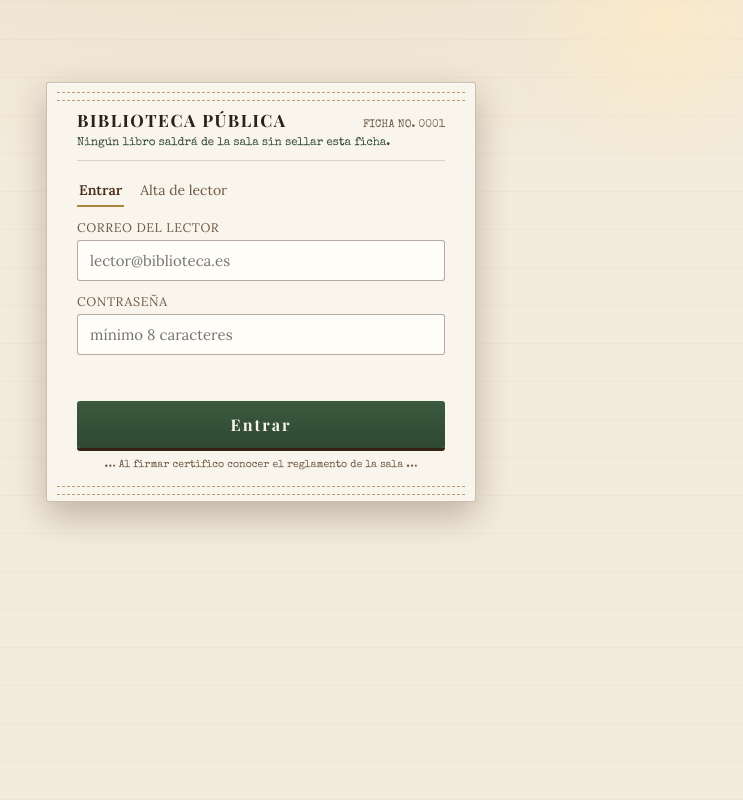
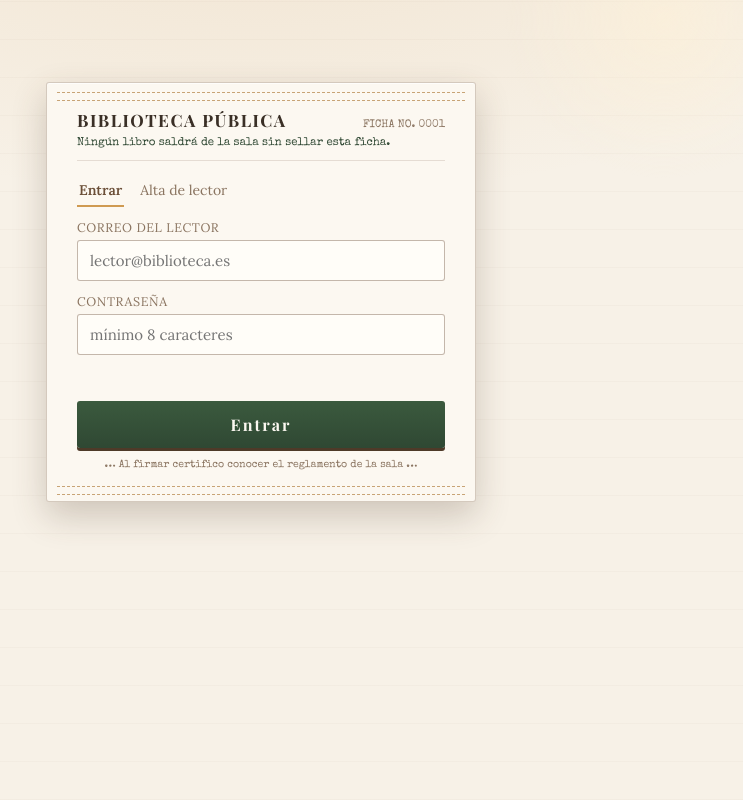
Before and after one commit to RaulCarrascoMartin/Biblioteca, a Spring Boot app: page / in a window 1280 px wide. Shown: the whole page, without its empty margins (379-1122 px from the left). Run offline with Spring Boot 4, Linux system fonts and the light colour scheme; some of the project's set-up classes (security, data sources, template engines, error pages and the like) are left out, and stand-ins take their place.

Commit message:
feat(ui): paleta moderna crema/pastel, header claro, botón Solicitar más claro y alineado
- Theme: cremas pastel, header crema, bronce/oro más claros y saturados, madera suavizada
- Cubiertas: fuera el morado -> melocotón pastel; naranjas aclarados y más saturados
- Botón Solicitar: gradiente más claro y botones alineados al mismo nivel en el catálogo

```diff
--- a/src/main/resources/static/css/styles.css
+++ b/src/main/resources/static/css/styles.css
@@ -1,16 +1,16 @@
 :root {
-  --nuez: #4a2f1d;
-  --nuez-oscura: #362215;
-  --roble: #7a5230;
-  --roble-claro: #8a5f38;
-  --crema: #f4ebdd;
-  --crema-alta: #faf5ec;
+  --nuez: #6b4f38;
+  --nuez-oscura: #4e3a28;
+  --roble: #96704a;
+  --roble-claro: #a37a50;
+  --crema: #f7f1e7;
+  --crema-alta: #fcf8f1;
   --verde: #3b5a3e;
   --verde-oscuro: #2f4833;
-  --bronce: #a8863d;
-  --oro: #c9a961;
-  --tinta: #2b2118;
-  --tinta-suave: #6d5a47;
+  --bronce: #cf9a52;
+  --oro: #dcb877;
+  --tinta: #3a2f26;
+  --tinta-suave: #8a7460;
   --serif-disp: "Playfair Display", Georgia, serif;
   --serif: "Lora", Georgia, serif;
   --maquina: "Special Elite", "Courier New", monospace;
@@ -141,10 +141,10 @@ body {
 .index-card {
   width: min(430px, 100%);
   background: var(--crema-alta);
-  border: 1px solid rgba(74, 47, 29, 0.28);
+  border: 1px solid rgba(107, 79, 56, 0.28);
   box-shadow:
     0 1px 0 rgba(255,255,255,0.7) inset,
-    0 14px 34px rgba(54, 34, 21, 0.28);
+    0 14px 34px rgba(78, 58, 40, 0.24);
   padding: 26px 30px 20px;
   position: relative;
   border-radius: 3px;
@@ -154,7 +154,7 @@ body {
   position: absolute;
   left: 10px; right: 10px;
   height: 7px;
-  border: 1px dashed rgba(166, 124, 66, 0.7);
+  border: 1px dashed rgba(178, 129, 66, 0.7);
   border-width: 1px 0;
 }
 .index-card::before { top: 9px; }
@@ -207,7 +207,7 @@ body {
   font-size: 15px;
   color: var(--tinta);
   background: #fffdf8;
-  border: 1px solid rgba(74,47,29,0.4);
+  border: 1px solid rgba(107,79,56,0.4);
   border-radius: 3px;
   padding: 10px 12px;
   outline: none;
--- a/src/main/resources/static/js/covers.js
+++ b/src/main/resources/static/js/covers.js
@@ -5,11 +5,11 @@
     ["#6f3a34", "#5a2d29"], /* burdeos */
     ["#48604a", "#3a4f3d"], /* verde musgo */
     ["#3c5871", "#334a60"], /* azul apagado */
-    ["#9a6f34", "#825c2a"], /* ocre */
-    ["#5c4a68", "#4c3d57"], /* violeta */
-    ["#9c5a44", "#834a37"], /* terracota */
+    ["#c9973f", "#a97a29"], /* ocre */
+    ["#eab08f", "#d68a62"], /* melocotón pastel */
+    ["#d07a47", "#b25a2c"], /* terracota */
     ["#596069", "#4b5159"], /* pizarra */
-    ["#a8873d", "#8f7231"]  /* mostaza */
+    ["#d3a648", "#b98a33"]  /* mostaza */
   ];
 
   function hash(s) {
```
Also changed, not shown: other parts of src/main/resources/static/css/styles.css (+47 -40 lines).
